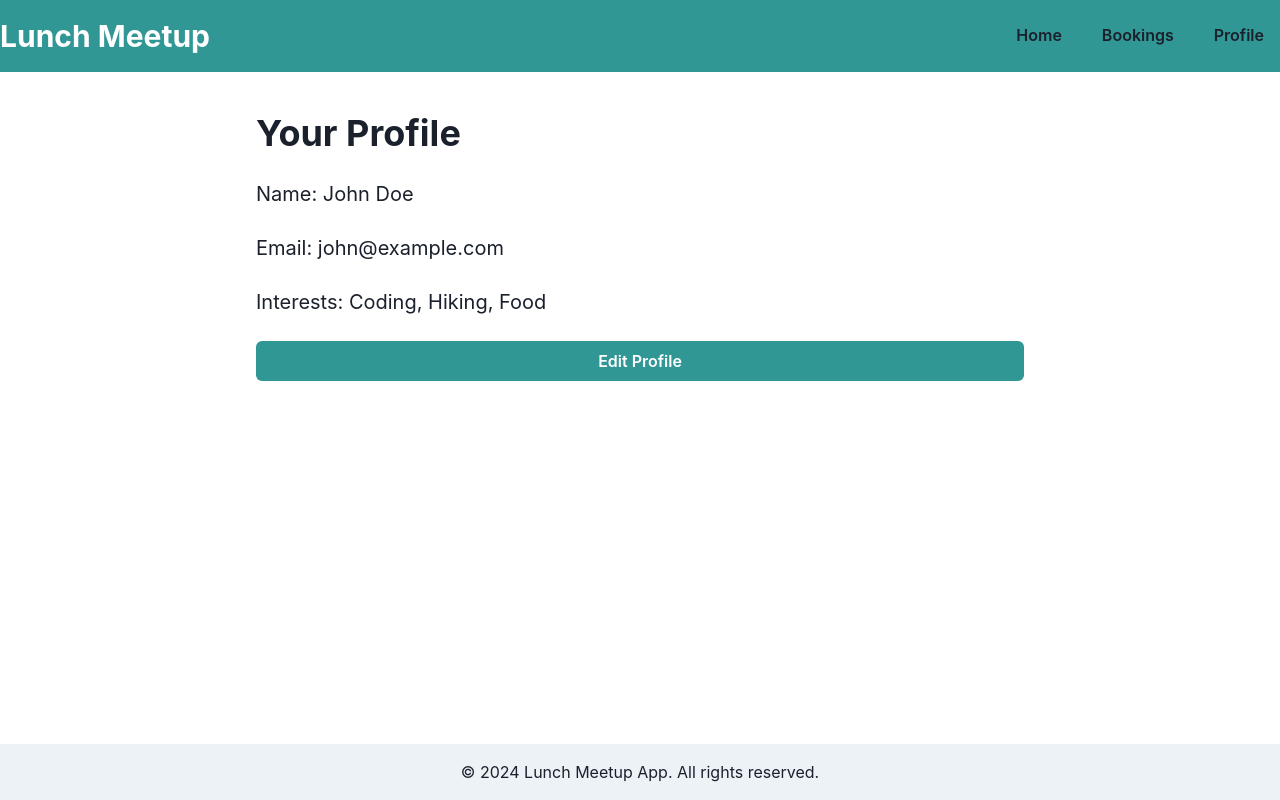
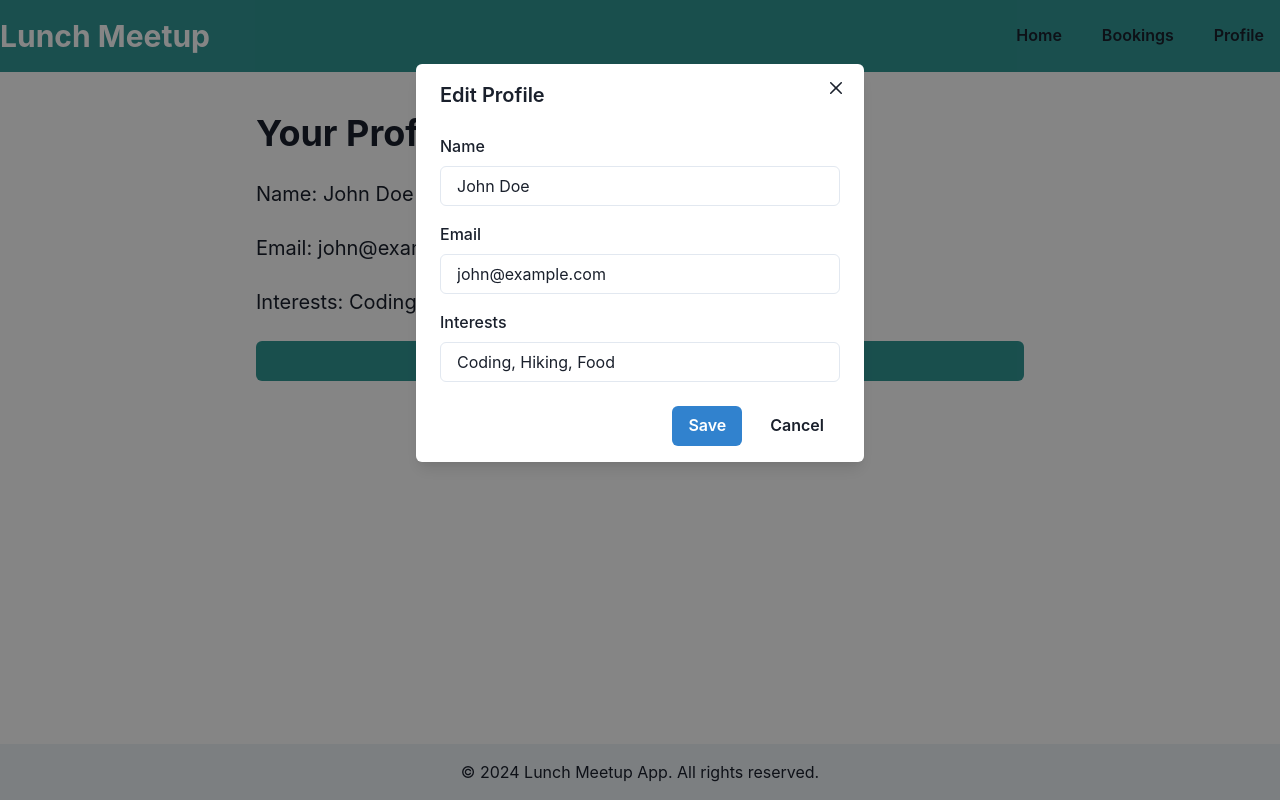
Before and after one commit to GoldenLin9/LunchBuddies, a React (Create React App) app in the folder frontend/: page /profile in a window 1280 px wide. Both pictures are taken after a click on the button "Edit Profile". Built offline with nearby package versions, Linux system fonts and the light colour scheme.

Commit message:
edit prof

```diff
--- a/frontend/src/components/BookingCard.js
+++ b/frontend/src/components/BookingCard.js
@@ -1,14 +1,30 @@
 // src/components/BookingCard.js
 import React from 'react';
-import { Box, Heading, Text, Button } from '@chakra-ui/react';
+import { Box, Heading, Text, Button, useToast } from '@chakra-ui/react';
 
-const BookingCard = ({ title, location, time }) => (
+const BookingCard = ({ title, location, time }) => {
+  const toast = useToast();
+
+  const handleJoin = () => {
+    // Here you would typically send a request to your backend to join the group
+    console.log('Joining group:', title);
+    toast({
+      title: "Joined group",
+      description: `You've successfully joined ${title}`,
+      status: "success",
+      duration: 3000,
+      isClosable: true,
+    });
+  };
+
+  return (
     <Box borderWidth={1} borderRadius="lg" p={4}>
       <Heading size="md" mb={2}>{title}</Heading>
       <Text>Location: {location}</Text>
       <Text>Time: {time}</Text>
-    <Button mt={4} colorScheme="teal">Join</Button>
+      <Button mt={4} colorScheme="teal" onClick={handleJoin}>Join</Button>
     </Box>
   );
+};
 
 export default BookingCard;
--- a/frontend/src/pages/Profile.js
+++ b/frontend/src/pages/Profile.js
@@ -1,17 +1,58 @@
 // src/pages/Profile.js
-import React from 'react';
-import { Box, VStack, Heading, Text, Button } from '@chakra-ui/react';
+import React, { useState } from 'react';
+import { Box, VStack, Heading, Text, Button, useDisclosure, Modal, ModalOverlay, ModalContent, ModalHeader, ModalFooter, ModalBody, ModalCloseButton, FormControl, FormLabel, Input } from '@chakra-ui/react';
 
-const Profile = () => (
+const Profile = () => {
+  const { isOpen, onOpen, onClose } = useDisclosure();
+  const [name, setName] = useState('John Doe');
+  const [email, setEmail] = useState('john@example.com');
+  const [interests, setInterests] = useState('Coding, Hiking, Food');
+
+  const handleSave = () => {
+    // Here you would typically send this data to your backend
+    console.log('Saving profile:', { name, email, interests });
+    onClose();
+  };
+
+  return (
     <Box maxW="container.md" mx="auto" py={10}>
       <VStack spacing={6} align="stretch">
         <Heading>Your Profile</Heading>
-      <Text fontSize="xl">Name: John Doe</Text>
-      <Text fontSize="xl">Email: john@example.com</Text>
-      <Text fontSize="xl">Interests: Coding, Hiking, Food</Text>
-      <Button colorScheme="teal">Edit Profile</Button>
+        <Text fontSize="xl">Name: {name}</Text>
+        <Text fontSize="xl">Email: {email}</Text>
+        <Text fontSize="xl">Interests: {interests}</Text>
+        <Button colorScheme="teal" onClick={onOpen}>Edit Profile</Button>
       </VStack>
+
+      <Modal isOpen={isOpen} onClose={onClose}>
+        <ModalOverlay />
+        <ModalContent>
+          <ModalHeader>Edit Profile</ModalHeader>
+          <ModalCloseButton />
+          <ModalBody>
+            <FormControl>
+              <FormLabel>Name</FormLabel>
+              <Input value={name} onChange={(e) => setName(e.target.value)} />
+            </FormControl>
+            <FormControl mt={4}>
+              <FormLabel>Email</FormLabel>
+              <Input value={email} onChange={(e) => setEmail(e.target.value)} />
+            </FormControl>
+            <FormControl mt={4}>
+              <FormLabel>Interests</FormLabel>
+              <Input value={interests} onChange={(e) => setInterests(e.target.value)} />
+            </FormControl>
+          </ModalBody>
+          <ModalFooter>
+            <Button colorScheme="blue" mr={3} onClick={handleSave}>
+              Save
+            </Button>
+            <Button variant="ghost" onClick={onClose}>Cancel</Button>
+          </ModalFooter>
+        </ModalContent>
+      </Modal>
     </Box>
   );
+};
 
 export default Profile;
```
Lines whose indentation alone changed are shown as unchanged.
